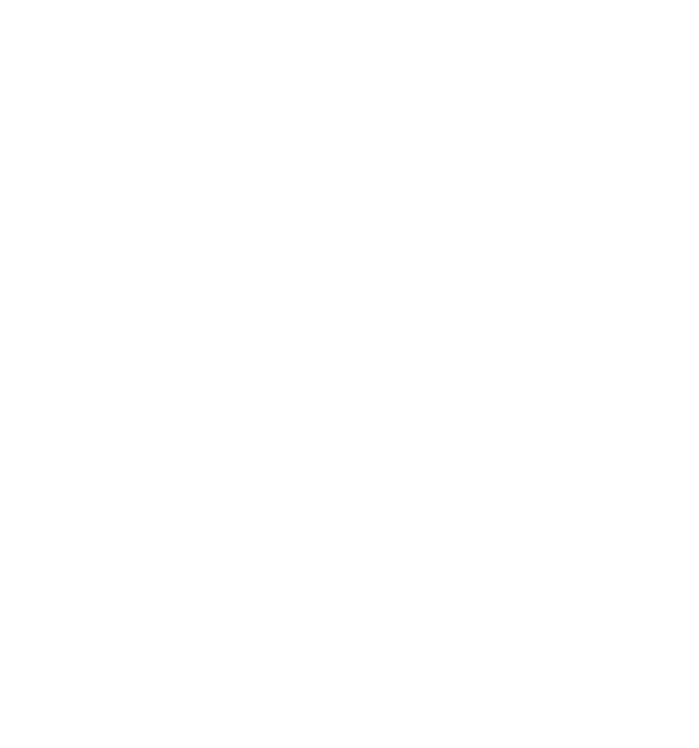
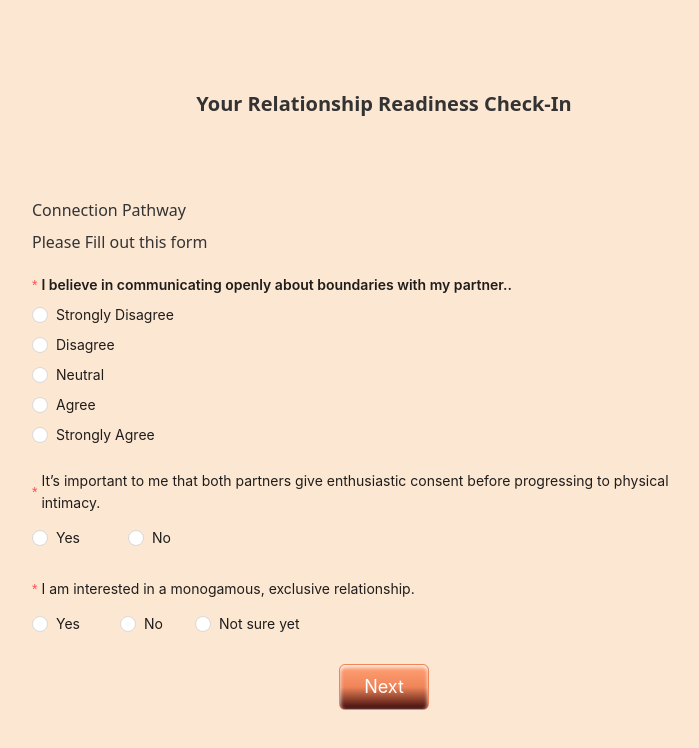
Before and after one commit to shukumar-542/podLove-website, a React (Vite) app: page /relationship-second in a window 1280 px wide. Before the commit this address had no page. Shown: the top 748 px of the page, without its empty margins (256-955 px from the left). Built offline with nearby package versions, Linux system fonts and the light colour scheme.

Commit message:
Implemetnt relationship ui second page

```diff
--- a/src/main.jsx
+++ b/src/main.jsx
@@ -54,6 +54,7 @@
 import OurApproach from "./page/OurApproach/OurApproach.jsx";
 import TermsOfUse from "./page/TermsOfUse/TermsOfUse.jsx";
 import RelationShipReadinessOne from "./page/RelationShipReadinessOne/RelationShipReadinessOne.jsx";
+import RelationShipReadinessTwo from "./page/RelationShipReadinessTwo/RelationShipReadinessTwo.jsx";
 createRoot(document.getElementById("root")).render(
   <StrictMode>
     <Provider store={store}>
@@ -116,6 +117,7 @@
             <Route path="/our-approch" element={<OurApproach />} />
             <Route path="/terms-of-use" element={<TermsOfUse/>} />
             <Route path="/relationship-first" element={<RelationShipReadinessOne/>} />
+            <Route path="/relationship-second" element={<RelationShipReadinessTwo/>} />
 
           </Routes>
         </BrowserRouter>
--- a/src/page/RelationShipReadinessOne/RelationShipReadinessOne.jsx
+++ b/src/page/RelationShipReadinessOne/RelationShipReadinessOne.jsx
@@ -1,4 +1,4 @@
-import { Form, Radio, Button } from "antd";
+import { Form, Radio } from "antd";
 import AuthButton from "../../component/AuthButton/AuthButton";
 import { Link } from "react-router";
 
@@ -110,7 +110,7 @@
 
                     <Form.Item className="text-center">
                         <div className="flex justify-center">
-                            <Link to={"/relationship-first"}>
+                            <Link to={"/relationship-second"}>
                                 <AuthButton className={"py-2"}>
                                     Next
                                 </AuthButton>
--- /dev/null
+++ b/src/page/RelationShipReadinessTwo/RelationShipReadinessTwo.jsx
@@ -0,0 +1,91 @@
+import { Form , Radio } from "antd";
+import { Link } from "react-router";
+import AuthButton from "../../component/AuthButton/AuthButton";
+
+const RelationShipReadinessTwo = () => {
+
+    const [form] = Form.useForm();
+
+    const onFinish = (values) => {
+        console.log("Form Submitted:", values);
+    }
+  return (
+      <div className="p-6 bg-[#FCE7D3] min-h-screen flex justify-center items-center">
+            <div className=" rounded-xl p-8 max-w-3xl w-full text-[#333] font-sans">
+                <h1 className="text-center text-xl font-bold mb-8">
+                    Your Relationship Readiness Check-In
+                </h1>
+
+                <p className="font-medium mt-20">Connection Pathway</p>
+                <p className="font-medium mb-5 mt-2">Please Fill out this form</p>
+
+                <Form
+                    form={form}
+                    onFinish={onFinish}
+                    layout="vertical"
+                    className="space-y-6"
+                >
+                    {/* Q1 */}
+                    <Form.Item
+                        label={
+                            <span className="font-semibold">
+                               I believe in communicating openly about boundaries with my partner..
+                            </span>
+                        }
+                        name="emotionallyAvailable"
+                        rules={[{ required: true, message: "Please select an option" }]}
+                    >
+                        <Radio.Group className="flex flex-col space-y-2 custom-radio">
+                            <Radio value="Strongly Disagree">Strongly Disagree</Radio>
+                            <Radio value="Disagree">Disagree</Radio>
+                            <Radio value="Neutral">Neutral</Radio>
+                            <Radio value="Agree">Agree</Radio>
+                            <Radio value="Strongly Agree">Strongly Agree</Radio>
+                        </Radio.Group>
+                    </Form.Item>
+
+                    {/* Q2 */}
+                    <Form.Item
+                        label="It’s important to me that both partners give enthusiastic consent before progressing to physical intimacy."
+                        name="resolvedPast"
+                        rules={[{ required: true, message: "Please select an option" }]}
+                    >
+                        <Radio.Group className="flex space-x-8 custom-radio">
+                            <Radio value="Yes">Yes</Radio>
+                            <Radio value="No">No</Radio>
+                        </Radio.Group>
+                    </Form.Item>
+
+                    {/* Q3 */}
+
+
+                    <Form.Item
+                        label="I am interested in a monogamous, exclusive relationship."
+                        name="workedOnYourself"
+                        rules={[{ required: true, message: "Please select an option" }]}
+                    >
+                        <Radio.Group className="flex space-x-6 flex-wrap custom-radio">
+                            <Radio value="Yes">Yes</Radio>
+                            <Radio value="No">No</Radio>
+                            <Radio value="Not sure yet">Not sure yet</Radio>
+                        </Radio.Group>
+                    </Form.Item>
+
+
+
+                    <Form.Item className="text-center">
+                        <div className="flex justify-center">
+                            <Link to={"/relationship-first"}>
+                                <AuthButton className={"py-2"}>
+                                    Next
+                                </AuthButton>
+                            </Link>
+                        </div>
+                    </Form.Item>
+                </Form>
+            </div>
+        </div>
+  )
+}
+
+export default RelationShipReadinessTwo
```
